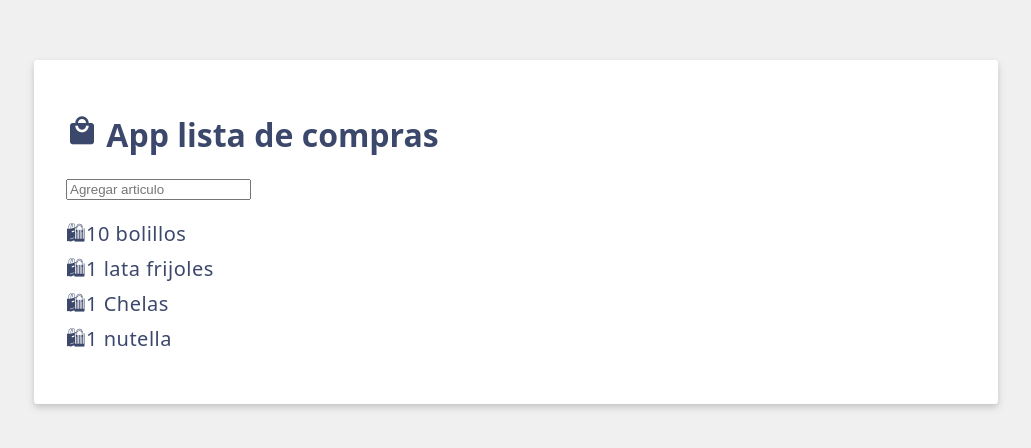
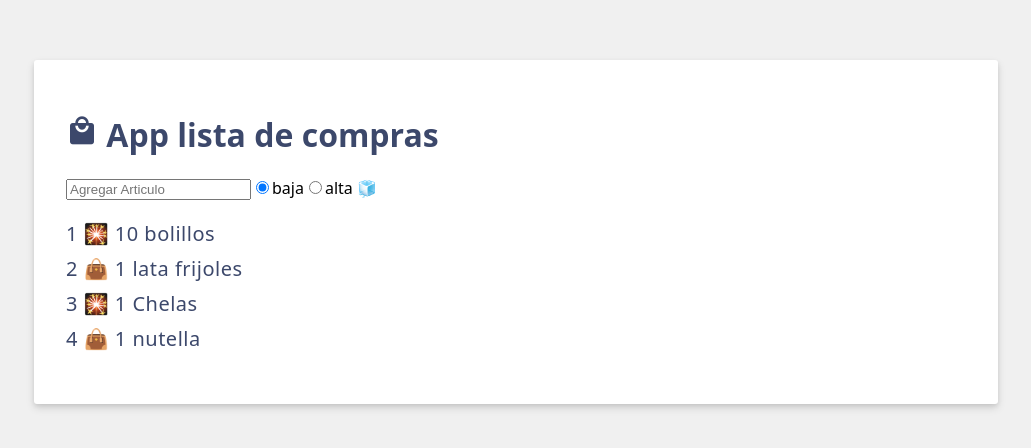
Before and after one commit to MoonGarc/DADM-2024B, a Vue app: page / in a window 1280 px wide. Shown: the part 168-616 px from the top of the page, without its empty margins (124-1155 px from the left). Built offline with nearby package versions, Linux system fonts and the light colour scheme.

Commit message:
⭐ FEAT: App.uve Add radio buttons for priority

```diff
--- a/src/App.vue
+++ b/src/App.vue
@@ -8,19 +8,22 @@ const items = ref ([
 {id: '2', label: '1 Chelas'},
 {id: '3', label: '1 nutella'},
 ]);
-const newItem= ref('');
+const newItem = ref('');
+const newItemPriority = ref('low');
 </script>
 
 <template>
 <h1>
-        <i class="material-icons shopping-cart-icon"> local_mall</i>
+    <i class="material-icons shopping-cart-icon"> local_mall</i>
     {{ header }}
-
-</h1>
-<input v-model="newItem" type="text"
-     placeholder="Agregar articulo"> {{ newItem }}
+    </h1>
+    <input v-model.lazy="newItem" type="text" placeholder="Agregar Articulo">
+    <!--Radio Buttons-->
+    <label><input type="radio" value="low" v-model="newItemPriority">baja</label>
+    <label><input type="radio" value="high" v-model="newItemPriority">alta</label>
+    {{ newItemPriority == 'low' ? '🧊' : '🔥' }}
     <ul>
-        <li v-for="item in items" :key = "item.id">🛍{{ item.label }} </li>
+        <li v-for= "({id, label}, i) in items" :key = "id">{{i+1}} {{ i%2==0?'🎇': '👜'}} {{ label }} </li>
     </ul>
 </template>
 
```
